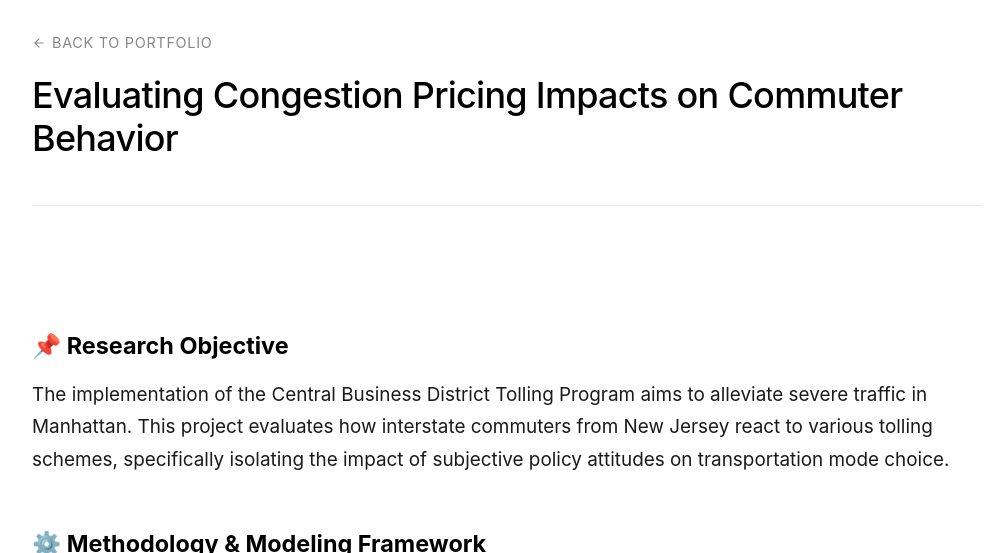
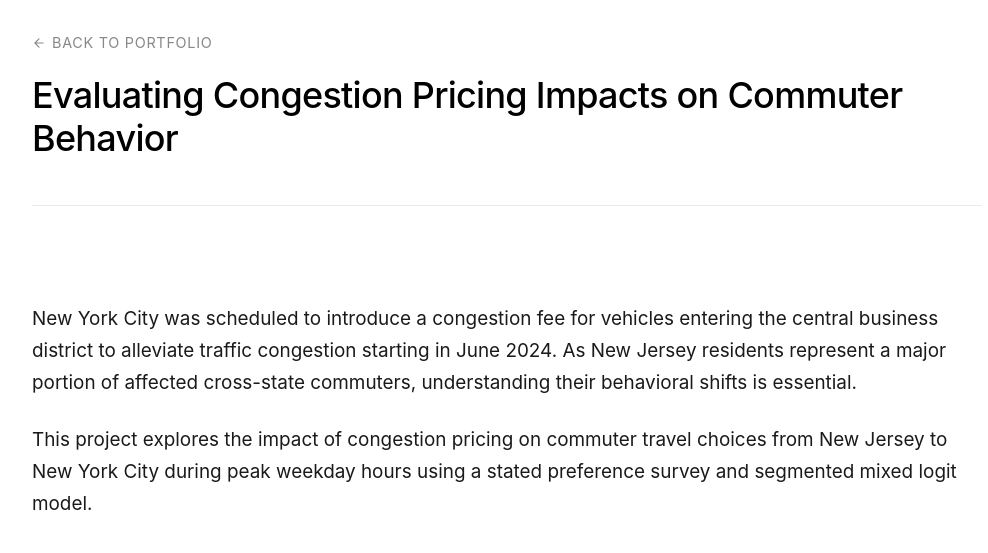
Before and after one commit to Seab0t/Seab0t.github.io, a Jekyll site: the page built from _portfolio/portfolio-1.md, in a window 1280 px wide and 900 px high, cut to the strip 0-553 px from the top of the window. Shown: the whole strip, without its empty margins (133-1121 px from the left). Built offline with Jekyll 4.4.1, drawn with Linux system fonts in a browser that asks for light colours; a script bundle is joined from its source files by our own code; library files that are not in the unit come from our copies.

Commit message:
Update gallery description and enhance project overview in portfolio-1.md

```diff
--- a/_portfolio/portfolio-1.md
+++ b/_portfolio/portfolio-1.md
@@ -6,10 +6,15 @@ header:
   teaser: https://Seab0t.github.io/images/Congestion.png
 share: false
 author_profile: false
-gallery_description: How does congestion pricing reshape the travel choices of New Jersey-New York City commuters? We are employing segmented logit models to predict peak-hour mode shifts based on commuters' belief in the policy's effectiveness.
+gallery_description: How do congestion pricing and perceived policy effectiveness reshape the travel behavior of New Jersey–New York City commuters?
 ---
 
 <br>
+
+New York City was scheduled to introduce a congestion fee for vehicles entering the central business district to alleviate traffic congestion starting in June 2024. As New Jersey residents represent a major portion of affected cross-state commuters, understanding their behavioral shifts is essential.
+
+This project explores the impact of congestion pricing on commuter
+travel choices from New Jersey to New York City during peak weekday hours using a stated preference survey and segmented mixed logit model.
 
 ### 📌 Research Objective
 The implementation of the Central Business District Tolling Program aims to alleviate severe traffic in Manhattan. This project evaluates how interstate commuters from New Jersey react to various tolling schemes, specifically isolating the impact of subjective policy attitudes on transportation mode choice.
```
